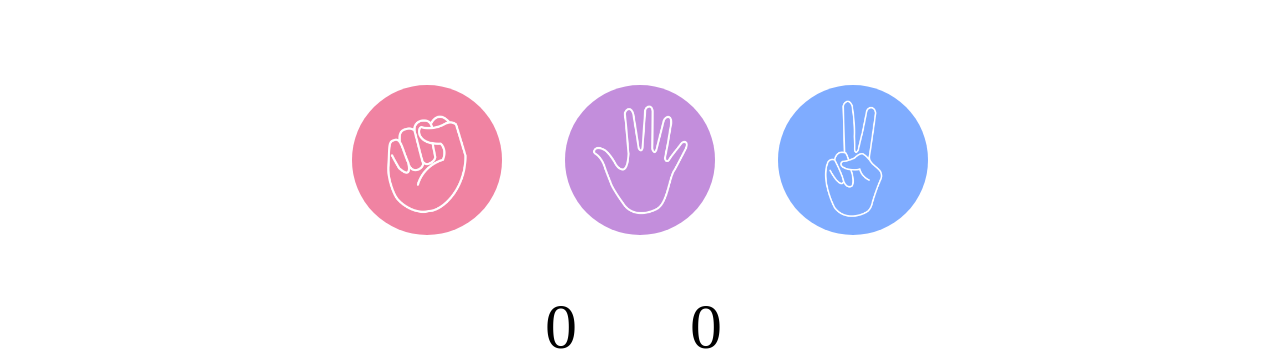
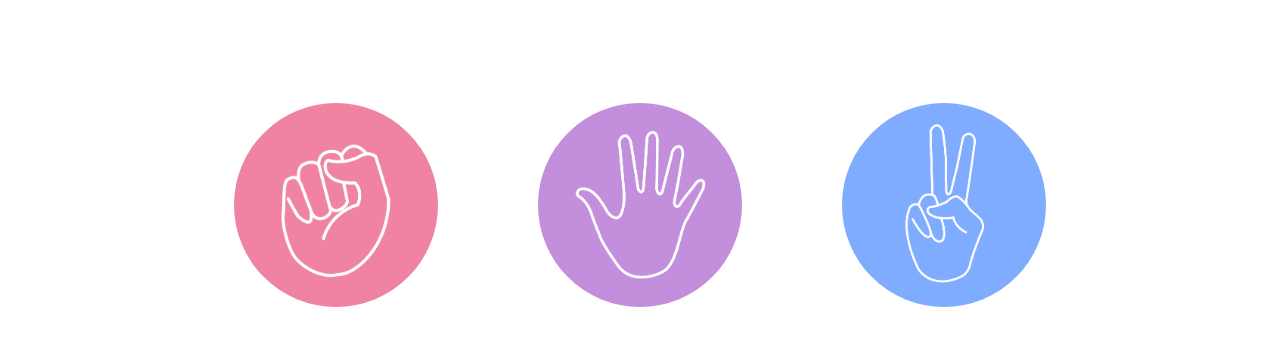
Before and after one commit to Mahesh-1503/Rock-Paper-Scissor, a plain HTML site: page index.html in a window 1280 px wide. Shown: the part 83-441 px from the top of the page. Drawn offline with Linux system fonts and the light colour scheme.

Commit message:
Update style.css

```diff
--- a/style.css
+++ b/style.css
@@ -8,13 +8,13 @@
 h1 {
   background-color: #081b31;
   color: #fff;
-  height: 5rem;
-  line-height: 5rem;
+  height: 10vh; /* Changed to 10vh for better responsiveness */
+  line-height: 10vh; /* Changed to 10vh for better responsiveness */
 }
 
 .choice {
-  height: 165px;
-  width: 165px;
+  height: 20vw; /* Changed to 20vw for better responsiveness */
+  width: 20vw; /* Changed to 20vw for better responsiveness */
   border-radius: 50%;
   display: flex;
   justify-content: center;
@@ -24,11 +24,12 @@ h1 {
 .choice:hover {
   cursor: pointer;
   background-color: #081b31;
+  transform: scale(1.1); /* Added a scale transformation for a more prominent hover effect */
 }
 
 img {
-  height: 150px;
-  width: 150px;
+  height: 80%; /* Changed to 80% to maintain aspect ratio */
+  width: 80%; /* Changed to 80% to maintain aspect ratio */
   object-fit: cover;
   border-radius: 50%;
 }
```
